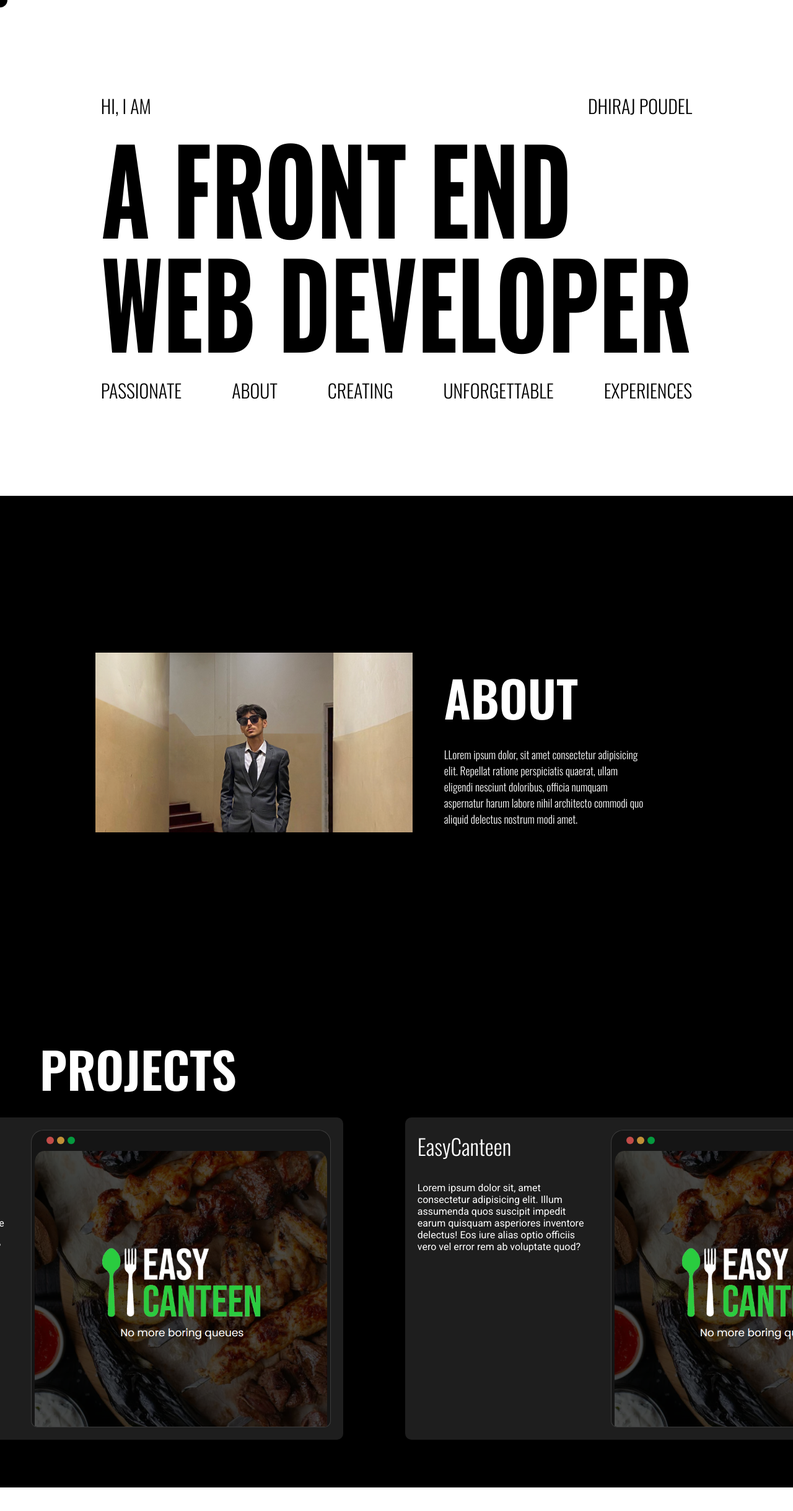
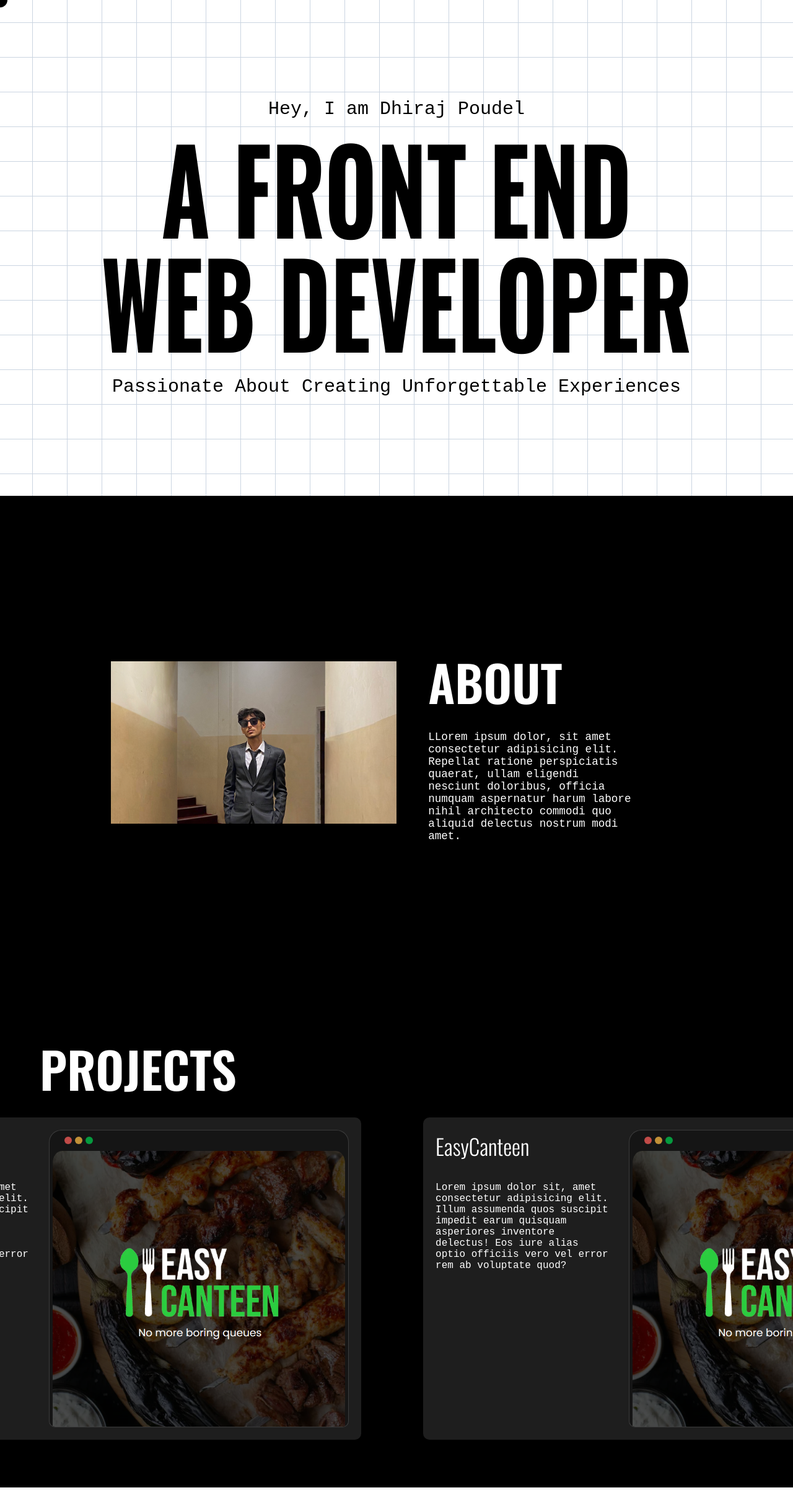
Before and after one commit to DhirazX/portfolio, a React (Create React App) app: page / in a window 1280 px wide. Shown: the top 2438 px of the page at 62% size. Built offline with nearby package versions, Linux system fonts and the light colour scheme; a web font is replaced by a local one.

Commit message:
Kakshya Images Added and font changes

```diff
--- a/src/App.css
+++ b/src/App.css
@@ -36,3 +36,8 @@ body::-webkit-scrollbar-thumb {
 .link-icon {
   font-size: 25px;
 }
+@media screen and (max-width: 1100px) {
+  .cursor{
+    display: none;
+  }
+}
--- a/src/components/components.css
+++ b/src/components/components.css
@@ -28,6 +28,15 @@
   opacity: 1;
   transform: translateX(0);
 }
+.grid {
+  height: 16rem;
+  background-image:
+      linear-gradient(to right, rgb(203 213 225) 1px, transparent 1px),
+      linear-gradient(to bottom, rgb(203 213 225) 1px, transparent 1px);
+  background-size: 3.5rem 3.5rem;
+  background-position: center center;
+  z-index: -99;
+}
 .hero-wrapper {
   min-height: 100vh;
   background-color: var(--main-bg);
@@ -44,9 +53,13 @@
   display: flex;
   justify-content: space-between;
   align-items: center;
-  text-transform: uppercase;
+  /* text-transform: uppercase; */
   font-size: 30px;
   cursor: pointer;
+  font-family: monospace;
+  display: flex;
+  align-items: center;
+  justify-content: center;
 }
 .outro-text {
   margin-top: 2vh;
@@ -55,14 +68,13 @@
   display: flex;
   text-transform: uppercase;
   flex-direction: column;
+  align-items: center;
+  justify-content: center;
   /* font-family: Arges heavy; */
   font-weight: 800;
 }
 .ht1,
 .ht2 {
-  display: flex;
-  justify-content: space-between;
-  align-items: center;
   cursor: pointer;
   font-weight: 700;
   font-size: 9rem;
@@ -82,7 +94,7 @@
   color: var(--sub-text-color);
 }
 .about-img {
-  width: 50%;
+  width: 45%;
 }
 .myimg {
   width: 100%;
@@ -114,7 +126,7 @@
 }
 .about-text {
   width: 80%;
-  font-family: oswald;
+  font-family: monospace;
   font-size: var(--sub-text);
   transition: all 1s;
 }
@@ -147,6 +159,7 @@
   margin-right: 100px;
   transition: all 1s;
   gap: 30px;
+  font-family: monospace;
 }
 .award-banner {
   background-color: #eb4542;
@@ -162,27 +175,29 @@
   z-index: 99;
   clip-path: polygon(100% 0, 100% 100%, 0% 100%, 10% 50%, 0% 0%);
   border-top-right-radius: 10px;
+  font-family: oswald;
 }
-.award-banner-after{
+.award-banner-after {
   position: absolute;
   content: "";
   background-color: #7e2624;
   height: 20px;
   width: 10px;
   right: -10px;
-  top: 60px;
+  top: 55px;
   border-bottom-right-radius: 10px;
 }
 .project-name {
   font-size: var(--sub-heading-text);
   cursor: pointer;
+  font-family: oswald;
 }
 .project-info-card {
   width: 45%;
 }
 .project-info {
   margin-top: 2rem;
-  font-family: roboto;
+  font-size: 16px;
   /* font-size: var(--sub-text); */
 }
 .tech-stack {
@@ -307,9 +322,8 @@
   font-weight: 600;
   color: #cca061;
 }
-
 @media screen and (max-width: 1100px) {
-  .ht1-1,
+  /* .ht1-1,
   .ht2-1 {
     font-size: 4rem;
   }
@@ -330,7 +344,7 @@
   .intro-text,
   .outro-text {
     font-size: 20px;
-  }
+  } */
   .about {
     flex-direction: column;
   }
@@ -345,29 +359,12 @@
   .about-text {
     width: 100%;
   }
-}
-@media screen and (max-width: 900px) {
+  .award-banner {
+    width: 25%;
+  }
   .hiddenDown {
     opacity: 1;
-    transform: none;
-  }
-  .about {
-    overflow: hidden;
-  }
-  .about-content {
-    align-items: center;
-  }
-  .about-title {
-    font-size: 4rem;
-    margin-bottom: 10px;
-  }
-  .project-section-title {
-    padding: 20px;
-    font-size: 4rem;
-    text-align: center;
-  }
-  .projects-wrapper {
-    height: auto;
+    transform: translateX(0px);
   }
   .projects {
     position: unset;
@@ -383,12 +380,11 @@
   .project-info-card {
     width: 100%;
     margin: 0;
-    margin-bottom: 20px;
   }
   .cards {
     display: block;
-    overflow: hidden;
-    margin: 20px;
+    /* overflow: hidden; */
+    margin: 50px;
     /* padding-bottom: 10px; */
   }
   .card {
@@ -399,9 +395,40 @@
   .card-outer {
     margin: 8px;
   }
+  .project-section-title {
+    padding: 20px;
+    /* font-size: 4rem; */
+    text-align: center;
+  }
+  .projects-wrapper {
+    height: auto;
+  }
+}
+@media screen and (max-width: 900px) {
+  .hiddenDown {
+    opacity: 1;
+    transform: translateX(0px);
+  }
+
+  .about {
+    overflow: hidden;
+  }
+  .about-content {
+    align-items: center;
+  }
+  .about-title {
+    font-size: 4rem;
+    margin-bottom: 10px;
+  }
+  .project-section-title {
+    font-size: 4rem;
+  }
   .circle {
     height: 10px;
     width: 10px;
+  }
+  .award-banner {
+    width: 35%;
   }
 }
 @media screen and (max-width: 600px) {
@@ -466,4 +493,17 @@
     height: 8px;
     width: 8px;
   }
+  .award-banner {
+    font-size: 14px;
+    width: 40%;
+  }
+  .award-banner-after {
+    top: 50px;
+  }
 }
+@media screen and (max-width: 500px) {
+  .award-banner {
+    font-size: 14px;
+    width: 50%;
+  }
+}
--- a/src/components/contact.css
+++ b/src/components/contact.css
@@ -35,10 +35,13 @@
   font-weight: 600;
 }
 .email-text {
-  margin-top: 10px;
+  font-family: monospace;
+  margin-top: 15px;
+  margin-bottom: 5px;
   font-size: var(--sub-text);
 }
 .email {
+  font-family: monospace;
   font-size: var(--sub-heading-text);
   text-decoration: none;
   color: var(--main-text-color);
@@ -66,7 +69,7 @@
     font-size: 1.8rem;
   }
   .contact-wrapper{
-    height: 50vh;
+    height: 60vh;
   }
 }
 @media screen and (max-width: 600px){
--- a/src/components/contact.jsx
+++ b/src/components/contact.jsx
@@ -1,12 +1,13 @@
 import React from "react";
 import "./contact.css";
+import "./components.css";
 import { FaInstagram } from "react-icons/fa";
 import { FaLinkedin } from "react-icons/fa";
 import { FaDiscord } from "react-icons/fa";
 
 const Contact = ({ textEnter, textLeave }) => {
   return (
-    <div className="contact-wrapper">
+    <div className="contact-wrapper grid">
       <div className="contact-text-wrapper">
         <div
           className="contact-title"
--- a/src/components/hero.jsx
+++ b/src/components/hero.jsx
@@ -4,11 +4,11 @@ import { motion } from "framer-motion";
 
 const Hero = ({ textEnter, textLeave }) => {
   return (
-    <div className="hero-wrapper">
+    <div className="hero-wrapper grid">
       <div className="hero">
         <div className="intro-text">
-          <motion.div className="it1">Hi, I am</motion.div>
-          <motion.div className="it2">Dhiraj Poudel</motion.div>
+          <motion.div className="it1">Hey, I am Dhiraj Poudel</motion.div>
+          {/* <motion.div className="it2">Dhiraj Poudel</motion.div> */}
         </div>
         <div className="hero-text">
           <motion.div
@@ -27,11 +27,12 @@ const Hero = ({ textEnter, textLeave }) => {
           </motion.div>
         </div>
         <div className="outro-text">
-          <div className="ot1">Passionate</div>
+          Passionate About Creating Unforgettable Experiences
+          {/* <div className="ot1">Passionate</div>
           <div className="ot2">About</div>
           <div className="ot3">Creating</div>
           <div className="ot4">Unforgettable</div>
-          <div className="ot5">Experiences</div>
+          <div className="ot5">Experiences</div> */}
         </div>
       </div>
     </div>
--- a/src/components/projects.jsx
+++ b/src/components/projects.jsx
@@ -30,7 +30,7 @@ const Projects = ({
 
           <motion.div
             className="cards"
-            style={window.innerWidth > 900 && { x }}
+            style={window.innerWidth > 1100 && { x }}
           >
             <div
               className={`project-group  hiddenDown ${
@@ -40,7 +40,7 @@ const Projects = ({
               <div className="award-banner">Esewa Webthon #1</div>
               <div className="award-banner-after"></div>
               <div className="project-info-card ">
-                <div className="project-name kakshya-title">कक्षा.</div>
+                <div className="project-name kakshya-title">Kakshya</div>
                 <div className="project-info">
                   <p style={{ marginBottom: "10px" }}>
                     Made Within 6 hrs, Kakshya helped us win esewa webthon 2080
@@ -74,7 +74,7 @@ const Projects = ({
                   <div className="circle"></div>
                 </div>
                 <div className="card-inner">
-                  <img src={require("../images/Kakshya.png")}></img>
+                  <img src={require("../images/kakshya-banner2.png")}></img>
                 </div>
               </div>
             </div>
```
Also changed, not shown: src/images/kakshya-banner.png (added), src/images/kakshya-banner2.png (added).
